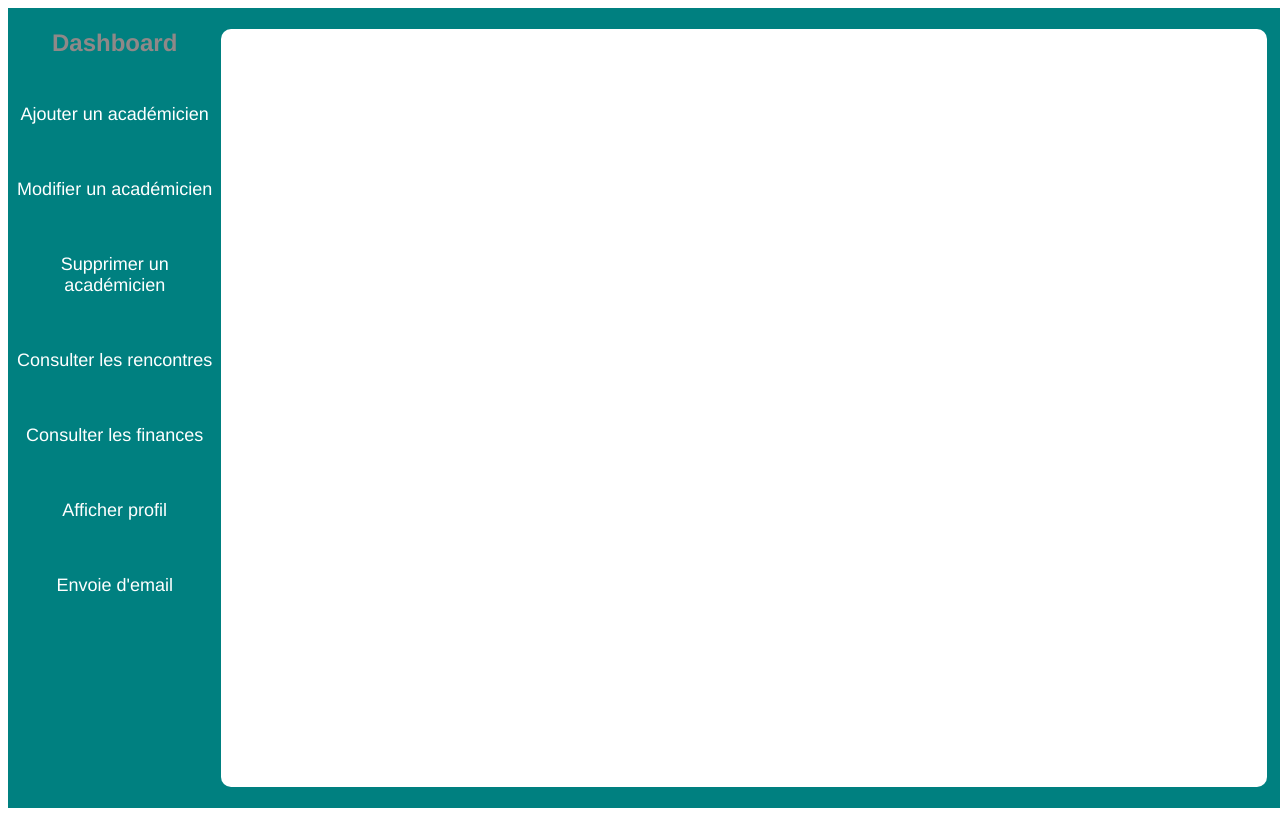
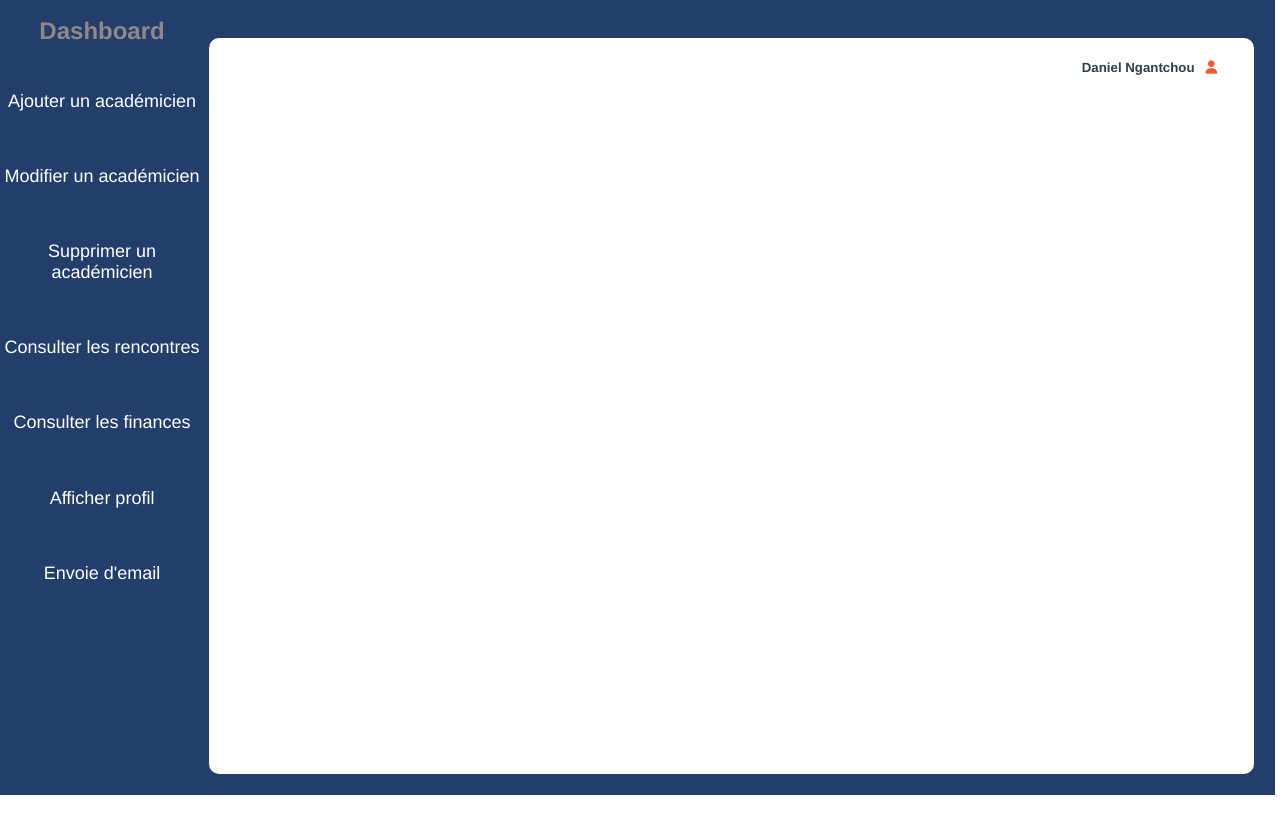
Before and after one commit to Miguel-Florian/esoa-academy-vue, a Vue app: page /dashboard in a window 1280 px wide. Built offline with nearby package versions, Linux system fonts and the light colour scheme; a web font is replaced by a local one.

Commit message:
update dashboard view

```diff
--- a/src/Views/Dashboard.vue
+++ b/src/Views/Dashboard.vue
@@ -2,8 +2,12 @@
 <div class="dashboard">
     <Sidebar/>
     <div class="content">
+        <div class="user">
+                <h5>Daniel Ngantchou &nbsp; <i class="fas fa-user"></i></h5>
+        </div>
         <router-view/>
     </div>
+
 </div>
 </template>
 
@@ -24,20 +28,28 @@
      box-sizing:border-box;
 
  }
- template{
-    background-color: teal;
-  }
  .dashboard{
      display:grid;
      grid-template-columns: 1fr 5fr;
      height: 100vh;
      width: 100vw;
-     background-color:teal;
+     background-color:#233E6A;
+     margin-left:-1%;
+     margin-top:-1%;
+     margin-bottom:-1%;
+ }
+ .user{
+     margin-left:80%;
+     justify-content: center;
+     align-items: center;
+ }
+ i{
+     color:#EF5A31;
  }
  .content{
     background-color: white;
     border-radius: 10px;
-    margin-top:2%;
+    margin-top:4%;
     margin-right:2%;
     margin-bottom: 2%;
  }
```
